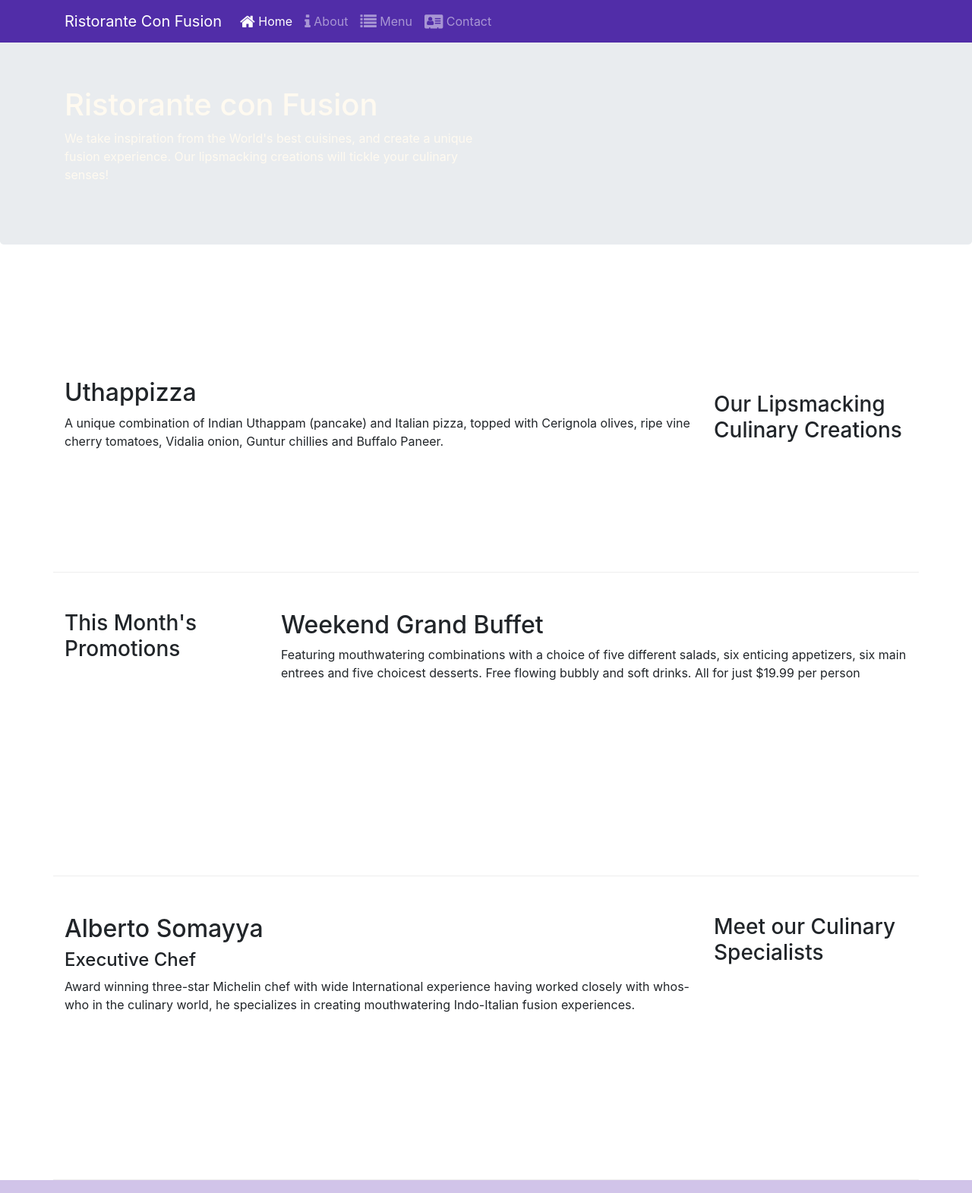
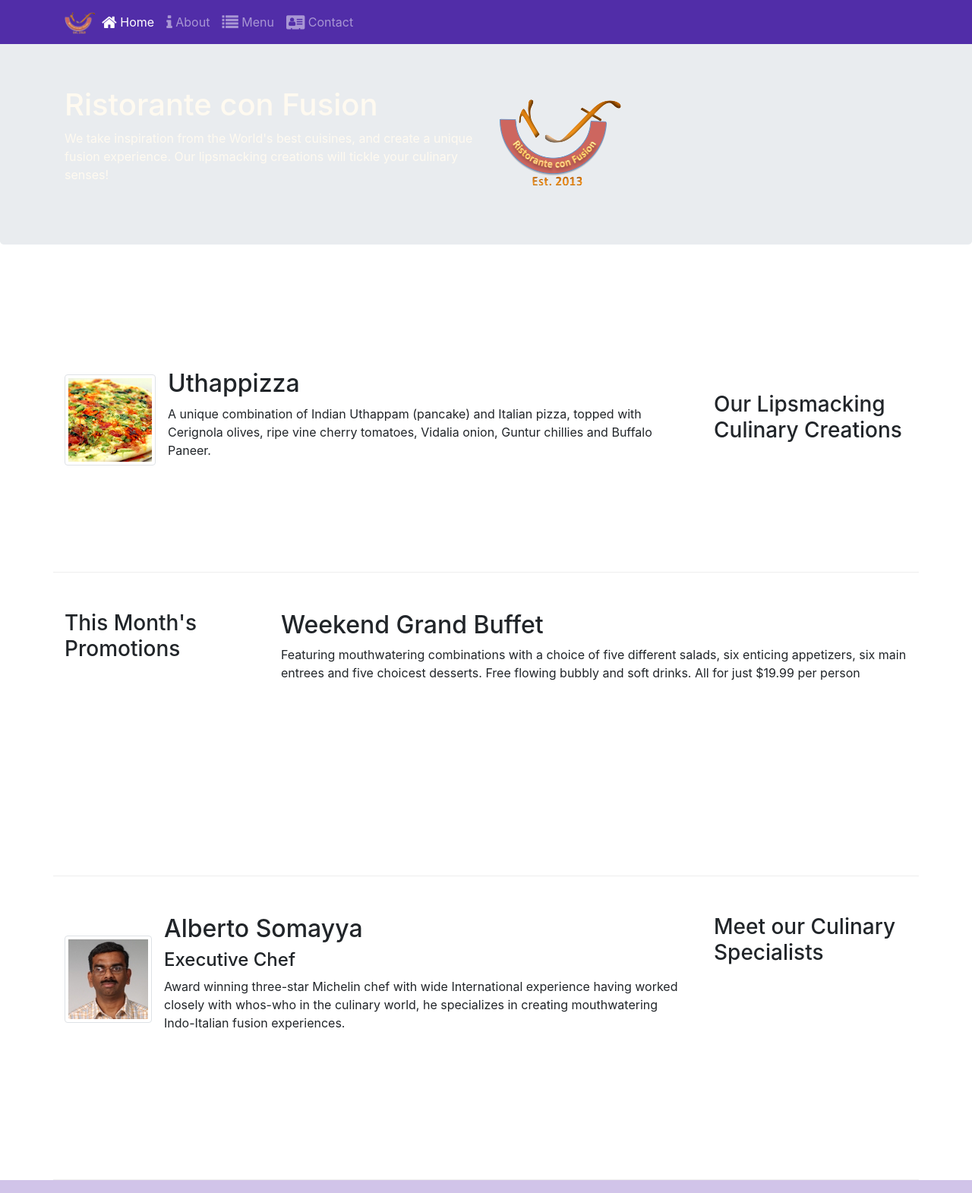
Before and after one commit to Kenn1412/Bootstrap4, a website: page index.html in a window 1280 px wide. Shown: the top 1571 px of the page at 76% size. Drawn offline with nearby package versions, Linux system fonts and the light colour scheme.

Commit message:
Images and Media

```diff
--- a/index.html
+++ b/index.html
@@ -20,7 +20,7 @@
             <button class="navbar-toggler" type="button" data-toggle="collapse" data-target="#Navbar">
                 <span class="navbar-toggler-icon"></span>
             </button>
-            <a class="navbar-brand" href="index.html">Ristorante Con Fusion</a>
+            <a class="navbar-brand mr-auto" href="#"><img src="img/logo.png" height="30" width="41"></a>
             <div class="collapse navbar-collapse" id="Navbar">
                 <ul class="navbar-nav mr-auto">
                     <li class="nav-item active"><a class="nav-link" href="#"><span class="fa fa-home fa-lg"></span>
@@ -29,11 +29,10 @@
                                 class="fa fa-info fa-lg"></span> About</a></li>
                     <li class="nav-item"><a class="nav-link" href="#"><span class="fa fa-list fa-lg"></span> Menu</a>
                     </li>
-                    <li class="nav-item"><a class="nav-link" href="#"><span class="fa fa-address-card fa-lg"></span>
+                    <li class="nav-item"><a class="nav-link" href="contactus.html"><span class="fa fa-address-card fa-lg"></span>
                             Contact</a></li>
                 </ul>
             </div>
-
         </div>
     </nav>
     <!-- jumbotron to noi bat noi dung -->
@@ -45,8 +44,8 @@
                     <p>We take inspiration from the World's best cuisines, and create a unique fusion experience. Our
                         lipsmacking creations will tickle your culinary senses!</p>
                 </div>
-                <div class="col-12 col-sm">
-
+                <div class="col-12 col-sm align-self-center">
+                    <img src="img/logo.png" class="img-fluid">
                 </div>
             </div>
         </div>
@@ -58,9 +57,16 @@
                 <h3>Our Lipsmacking Culinary Creations</h3>
             </div>
             <div class="col col-sm order-sm-first col-md">
-                <h2>Uthappizza</h2>
-                <p>A unique combination of Indian Uthappam (pancake) and Italian pizza, topped with Cerignola olives,
-                    ripe vine cherry tomatoes, Vidalia onion, Guntur chillies and Buffalo Paneer.</p>
+                <div class="media">
+                    <img class="d-flex mr-3 img-thumbnail align-self-center" src="img/uthappizza.png" alt="Uthappizza">
+                    <div class="media-body">
+                        <h2 class="mt-0">Uthappizza</h2>
+                        <p class="d-none d-sm-block">A unique combination of Indian Uthappam (pancake) and
+                            Italian pizza, topped with Cerignola olives, ripe vine
+                            cherry tomatoes, Vidalia onion, Guntur chillies and
+                            Buffalo Paneer.</p>
+                    </div>
+                </div>
             </div>
         </div>
 
@@ -84,11 +90,20 @@
                 <h3>Meet our Culinary Specialists</h3>
             </div>
             <div class="col col-sm order-sm-first col-md">
-                <h2>Alberto Somayya</h2>
-                <h4>Executive Chef</h4>
-                <p>Award winning three-star Michelin chef with wide International experience having worked closely with
-                    whos-who in the culinary world, he specializes in creating mouthwatering Indo-Italian fusion
-                    experiences. </p>
+                <div class="media">
+                    <img class="d-flex mr-3 img-thumbnail align-self-center"
+                            src="img/alberto.png" alt="Alberto Somayya">
+                    <div class="media-body">
+                        <h2 class="mt-0">Alberto Somayya</h2>
+                        <h4>Executive Chef</h4>
+                        <p class="d-none d-sm-block">Award winning three-star Michelin chef with wide
+                            International experience having worked closely with
+                            whos-who in the culinary world, he specializes in
+                            creating mouthwatering Indo-Italian fusion experiences.
+                            </p>
+                    </div>
+                </div>
+
             </div>
         </div>
     </div>
```
Also changed, not shown: aboutus.html (+3 -2 lines), contactus.html (+1 -1 lines), img/alberto.png (added), img/buffet.png (added), img/logo.png (added), img/uthappizza.png (added), 1 other file.
